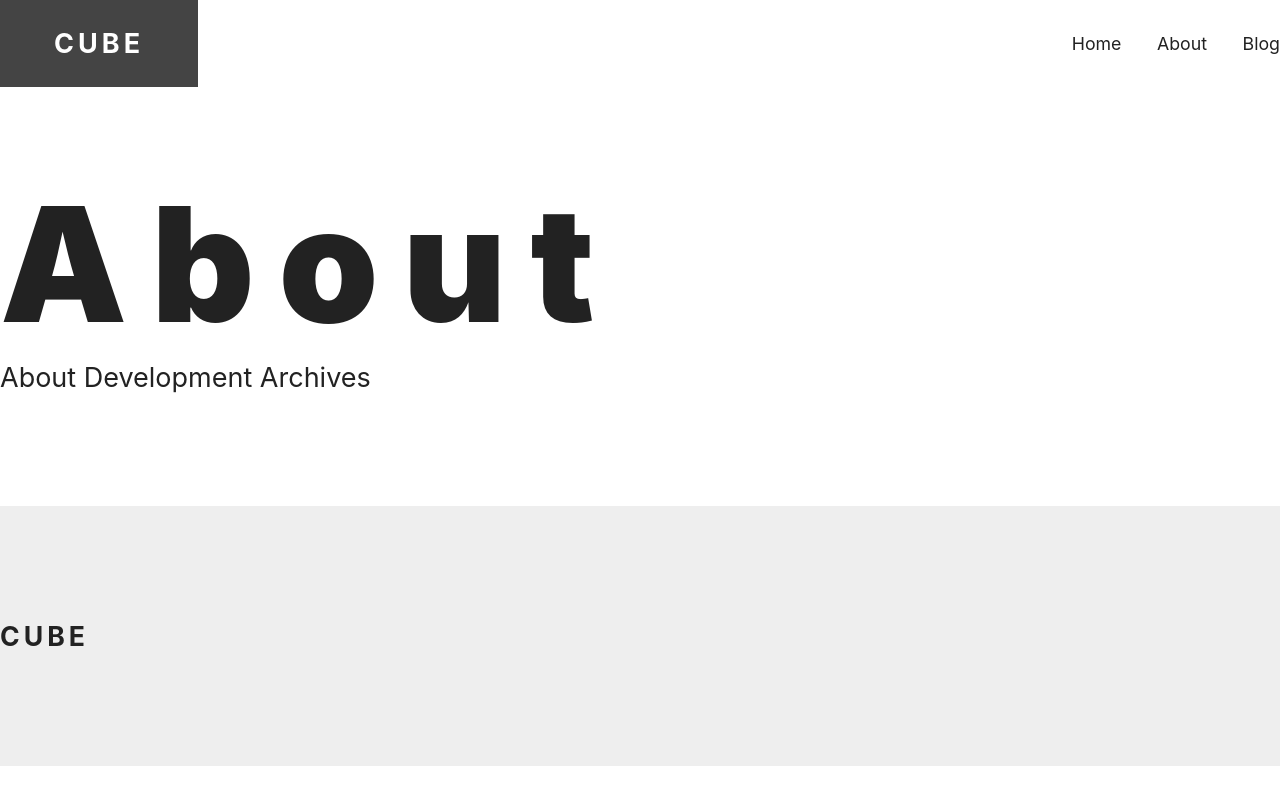
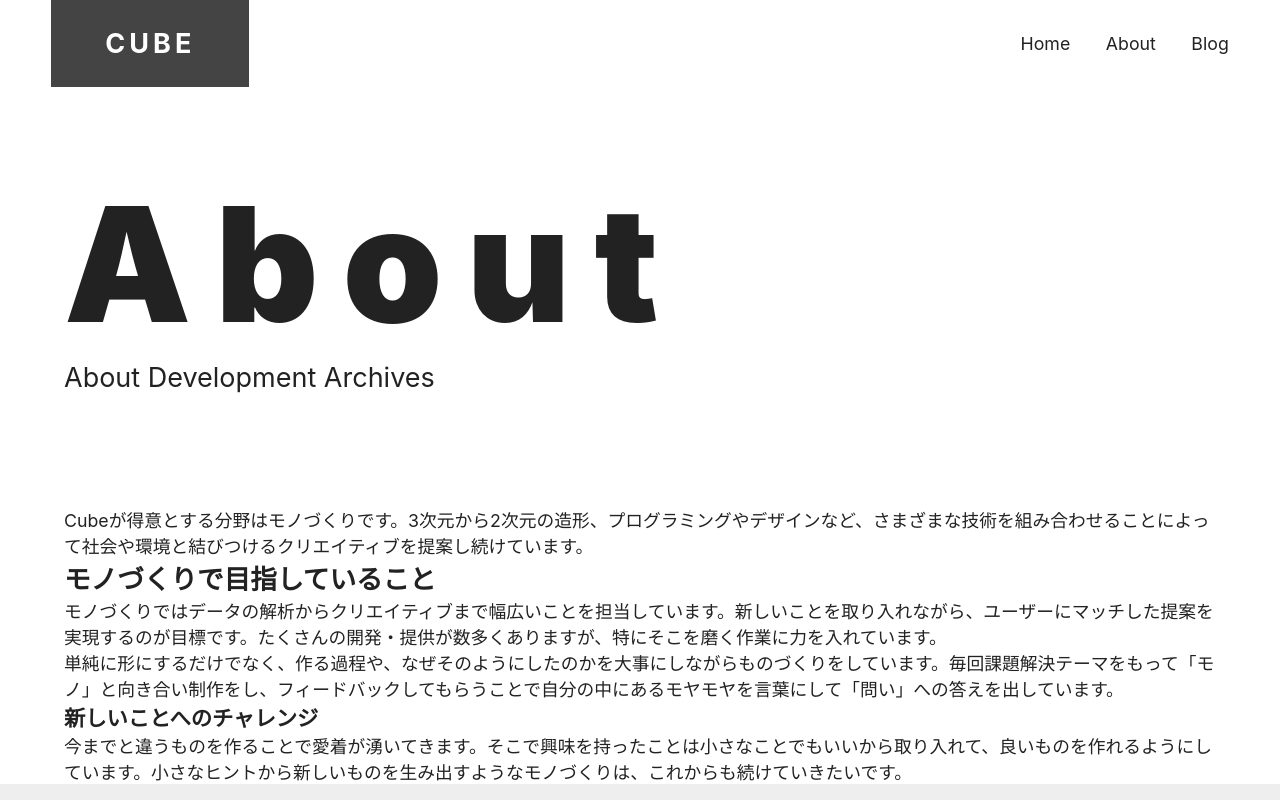
Before and after one commit to canopus-m-satoshi/next-react-website, a Next.js app: page /about in a window 1280 px wide. Shown: the top 800 px of the page. Built offline with nearby package versions, Linux system fonts and the light colour scheme.

Commit message:
added container.js

```diff
--- /dev/null
+++ b/components/container.js
@@ -0,0 +1,6 @@
+import styles from 'styles/container.module.css'
+
+const Container = ({ children, large = false }) => {
+  return <div className={large ? styles.large : styles.default}>{children}</div>
+}
+export default Container
--- a/components/footer.js
+++ b/components/footer.js
@@ -1,12 +1,15 @@
+import Container from 'components/container'
 import Logo from './logo'
 import styles from 'styles/footer.module.css'
 
 const Footer = () => {
   return (
     <footer className={styles.wrapper}>
-      <div className={styles.felxContainer}>
-        <Logo />
-      </div>
+      <Container>
+        <div className={styles.felxContainer}>
+          <Logo />
+        </div>
+      </Container>
     </footer>
   )
 }
--- a/components/header.js
+++ b/components/header.js
@@ -1,15 +1,18 @@
-import Logo from './logo'
+import Container from 'components/container'
+import Logo from 'components/logo'
 import Nav from 'components/nav'
 import styles from 'styles/header.module.css'
 
 const Header = () => {
   return (
+    <Container large>
       <header>
         <div className={styles.flexContainer}>
           <Logo boxOn />
           <Nav />
         </div>
       </header>
+    </Container>
   )
 }
 export default Header
--- a/pages/about.js
+++ b/pages/about.js
@@ -1,5 +1,25 @@
+import Container from 'components/container'
 import Hero from '@/components/hero'
 
 export default function About() {
-  return <Hero title="About" subtitle="About Development Archives" />
+  return (
+    <Container>
+      <Hero title="About" subtitle="About Development Archives" />
+
+      <p>
+        Cubeが得意とする分野はモノづくりです。3次元から2次元の造形、プログラミングやデザインなど、さまざまな技術を組み合わせることによって社会や環境と結びつけるクリエイティブを提案し続けています。
+      </p>
+      <h2>モノづくりで目指していること</h2>
+      <p>
+        モノづくりではデータの解析からクリエイティブまで幅広いことを担当しています。新しいことを取り入れながら、ユーザーにマッチした提案を実現するのが目標です。たくさんの開発・提供が数多くありますが、特にそこを磨く作業に力を入れています。
+      </p>
+      <p>
+        単純に形にするだけでなく、作る過程や、なぜそのようにしたのかを大事にしながらものづくりをしています。毎回課題解決テーマをもって「モノ」と向き合い制作をし、フィードバックしてもらうことで自分の中にあるモヤモヤを言葉にして「問い」への答えを出しています。
+      </p>
+      <h3>新しいことへのチャレンジ</h3>
+      <p>
+        今までと違うものを作ることで愛着が湧いてきます。そこで興味を持ったことは小さなことでもいいから取り入れて、良いものを作れるようにしています。小さなヒントから新しいものを生み出すようなモノづくりは、これからも続けていきたいです。
+      </p>
+    </Container>
+  )
 }
```
Also changed, not shown: pages/blog/index.js (+6 -1 lines), pages/index.js (+7 -2 lines). Lines whose indentation alone changed are shown as unchanged.
